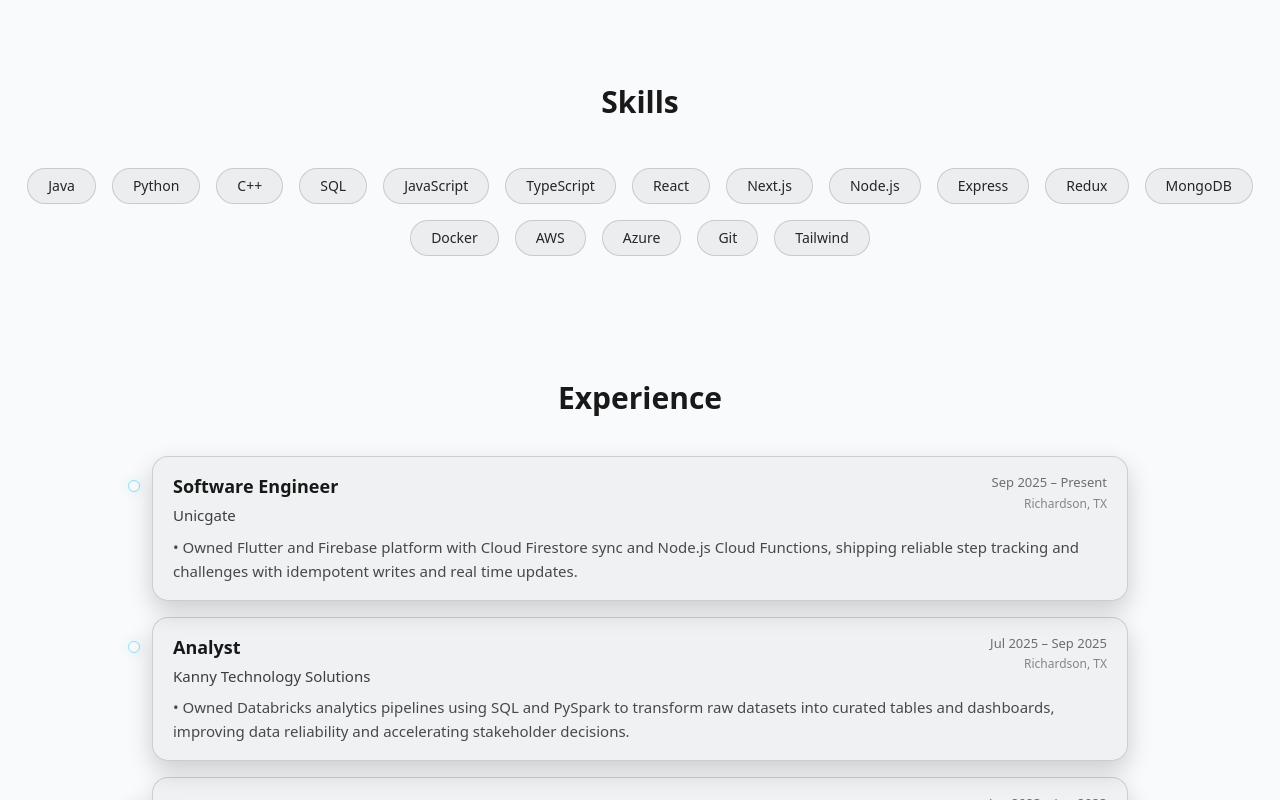
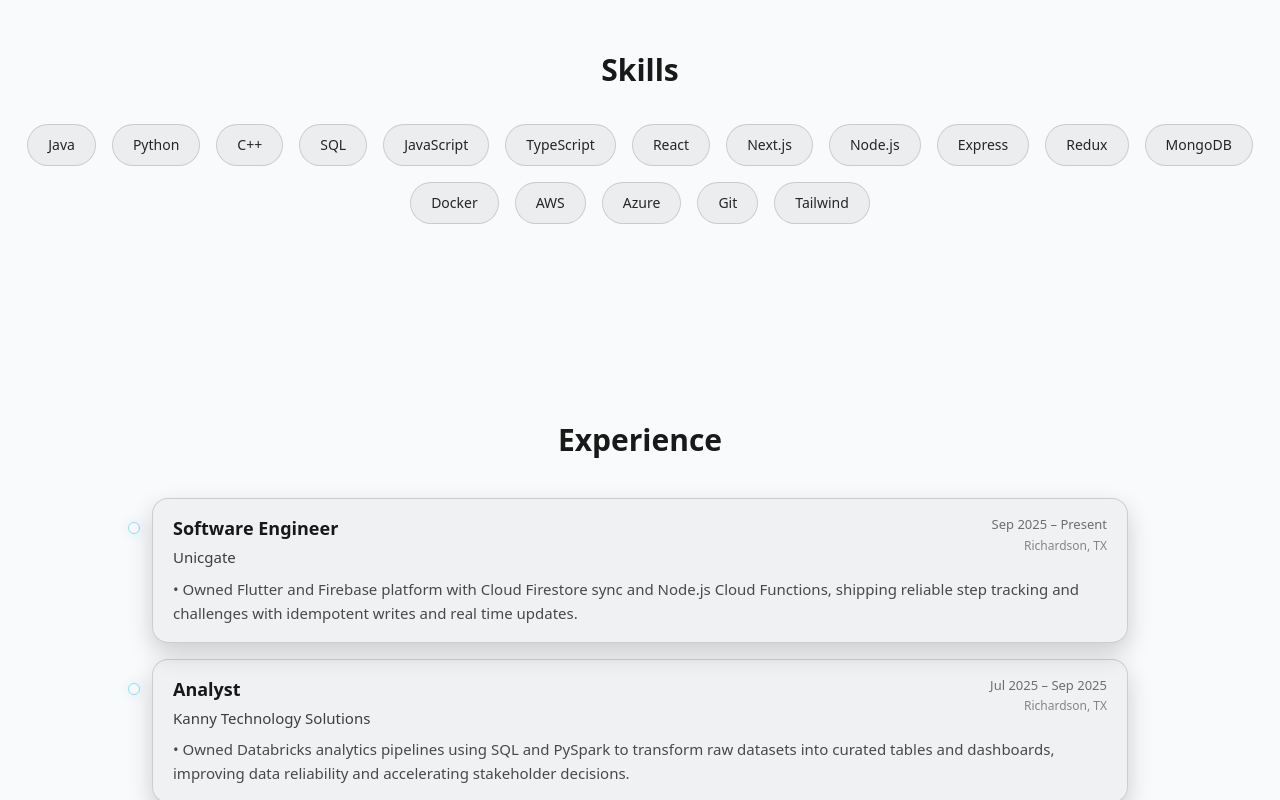
Before and after one commit to VVarsha6/portfolio, a React (Vite) app: page / in a window 1280 px wide. Shown: the part 2600-3400 px from the top of the page. Built offline with nearby package versions, Linux system fonts and the light colour scheme.

Commit message:
skills-exp section spacing

```diff
--- a/src/sections/ExperienceSection.tsx
+++ b/src/sections/ExperienceSection.tsx
@@ -48,7 +48,15 @@ export default function ExperienceSection() {
   );
 
   return (
-    <section id="experience" className="mx-auto max-w-5xl px-6 py-16 sm:py-20">
+    <section
+      id="experience"
+      className="
+        mx-auto max-w-5xl px-6
+        pt-20 pb-16
+        sm:pt-24 sm:pb-20
+        scroll-mt-[120px]
+      "
+    >
       <h2 className="text-3xl font-semibold text-black/90 dark:text-white/95 text-center">
         Experience
       </h2>
--- a/src/sections/SkillsSection.tsx
+++ b/src/sections/SkillsSection.tsx
@@ -25,19 +25,18 @@ export default function SkillsSection() {
   );
 
   const sectionRef = useRef<HTMLElement | null>(null);
+  const measureRef = useRef<HTMLDivElement | null>(null);
 
-  const measureRef = useRef<HTMLDivElement | null>(null);
   const [fixedHeight, setFixedHeight] = useState<number | null>(null);
-
   const [started, setStarted] = useState(false);
   const [shownCount, setShownCount] = useState(0);
 
   useEffect(() => {
     const measure = () => {
-      const el = measureRef.current;
-      if (!el) return;
-      const h = Math.ceil(el.getBoundingClientRect().height);
-      if (h > 0) setFixedHeight(h);
+      if (!measureRef.current) return;
+      setFixedHeight(
+        Math.ceil(measureRef.current.getBoundingClientRect().height)
+      );
     };
 
     measure();
@@ -46,8 +45,7 @@ export default function SkillsSection() {
   }, []);
 
   useEffect(() => {
-    const el = sectionRef.current;
-    if (!el) return;
+    if (!sectionRef.current) return;
 
     const io = new IntersectionObserver(
       ([entry]) => {
@@ -59,17 +57,17 @@ export default function SkillsSection() {
       { threshold: 0.25 }
     );
 
-    io.observe(el);
+    io.observe(sectionRef.current);
     return () => io.disconnect();
   }, []);
 
   useEffect(() => {
-    if (!started) return;
-    if (shownCount >= skills.length) return;
+    if (!started || shownCount >= skills.length) return;
 
-    const t = window.setTimeout(() => {
-      setShownCount((c) => c + 1);
-    }, 55);
+    const t = window.setTimeout(
+      () => setShownCount((c) => c + 1),
+      55
+    );
 
     return () => window.clearTimeout(t);
   }, [started, shownCount, skills.length]);
@@ -78,24 +76,28 @@ export default function SkillsSection() {
     <section
       id="skills"
       ref={sectionRef}
-      className="mx-auto max-w-7xl px-6 py-16 sm:py-24"
+      className="
+        relative
+        mx-auto max-w-7xl px-6
+        pt-10 pb-32            /* ⬅️ less space above, more below */
+        sm:pt-16 sm:pb-40     /* ⬅️ desktop: tighter top, clearer break after */
+        scroll-mt-[120px]
+      "
     >
       <h2 className="text-3xl font-semibold text-black/90 dark:text-white/95 text-center">
         Skills
       </h2>
 
+      {/* Measurement container */}
       <div className="pointer-events-none absolute -left-[9999px] top-0 opacity-0">
         <div ref={measureRef} className="flex flex-wrap justify-center gap-4">
           {skills.map((skill) => (
             <span
               key={`measure-${skill}`}
               className="
-                inline-flex items-center justify-center
-                rounded-full
-                border border-black/15 dark:border-white/20
+                rounded-full border border-black/15 dark:border-white/20
                 bg-black/[0.04] dark:bg-white/10
-                px-5 py-2.5
-                text-sm font-medium leading-none
+                px-5 py-2.5 text-sm font-medium
                 text-black/80 dark:text-white/85
               "
             >
@@ -105,36 +107,32 @@ export default function SkillsSection() {
         </div>
       </div>
 
+      {/* Skill chips */}
       <div
-        className="mt-12 flex flex-wrap justify-center gap-4"
+        className="mt-9 flex flex-wrap justify-center gap-4" /* ⬅️ slightly tighter */
         style={{ height: fixedHeight ?? undefined }}
       >
         {skills.slice(0, shownCount).map((skill) => (
           <span
             key={skill}
             className="
-              group relative inline-flex items-center justify-center
-              rounded-full
+              group relative rounded-full
               border border-black/15 dark:border-white/20
               bg-black/[0.05] dark:bg-white/10
-              px-5 py-2.5
-              text-sm font-medium leading-none
+              px-5 py-2.5 text-sm font-medium
               text-black/85 dark:text-white/90
-              transition-colors duration-200
             "
           >
             {skill}
-
             <span
               className="
                 pointer-events-none absolute -inset-[1px]
-                rounded-full
-                opacity-0 transition-opacity duration-200
+                rounded-full opacity-0
                 group-hover:opacity-100
               "
               style={{
                 boxShadow:
-                  "0 0 0 1px rgba(56,189,248,0.85), 0 0 20px rgba(56,189,248,0.40)",
+                  "0 0 0 1px rgba(56,189,248,0.85), 0 0 20px rgba(56,189,248,0.4)",
               }}
             />
           </span>
```
